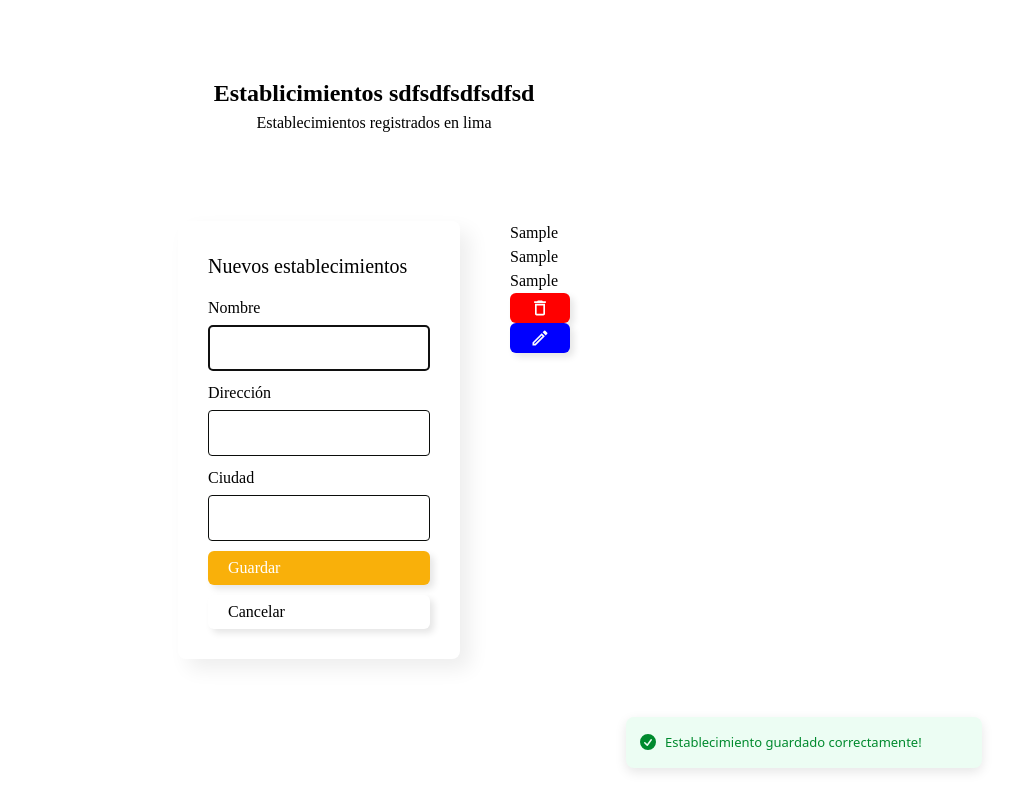
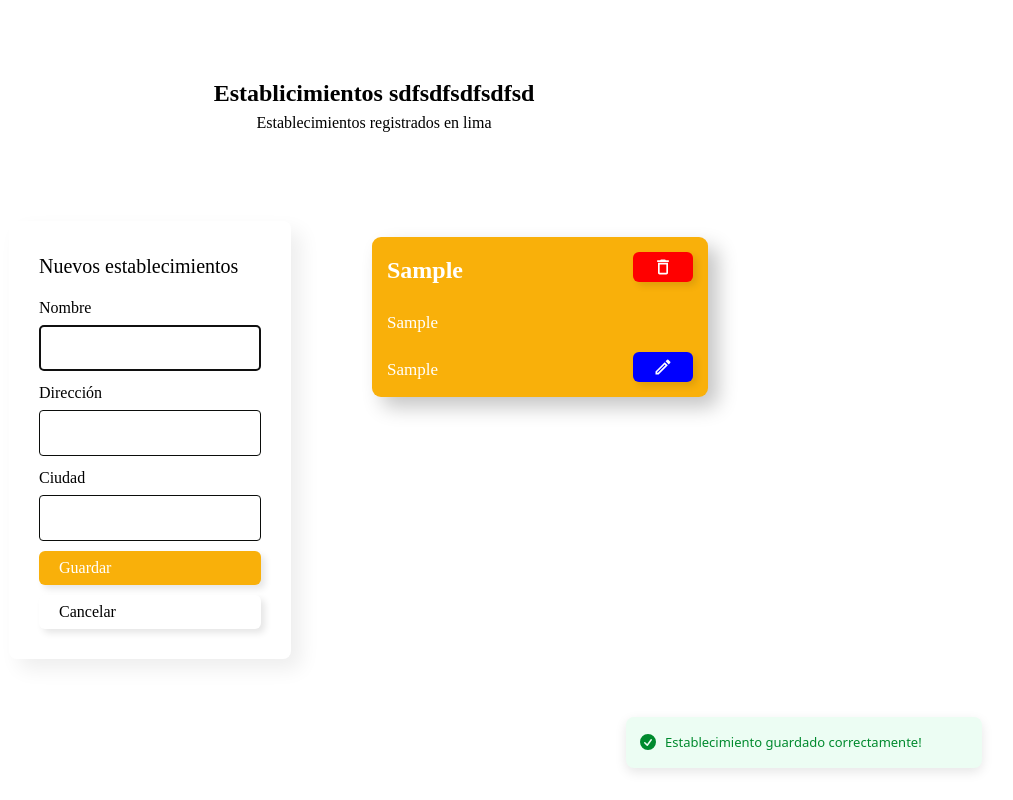
Before and after one commit to WizardRRR/crud-establishments, a React (Vite) app: page / in a window 1280 px wide. Both pictures are taken after typing "Sample", "Sample", "Sample" into the empty fields and a click on the button "Guardar". Shown: the whole page, without its empty margins (266-1279 px from the left). Built offline with nearby package versions, Linux system fonts and the light colour scheme.

Commit message:
StylesForEstablishment

```diff
--- a/src/App.jsx
+++ b/src/App.jsx
@@ -101,7 +101,7 @@ export default function App() {
             }
           />
         </div>
-        <div>
+        <div className={styles.containerList}>
           {establishments.length === 0 && <p>No hay establecimientos</p>}
           {establishments.map(establishment => (
             <Establishment
--- a/src/app.module.css
+++ b/src/app.module.css
@@ -22,6 +22,7 @@
 .header {
   align-self: center;
   text-align: center;
+
   & h1 {
     font-weight: var(--font-bold);
     font-size: var(--text-2xl);
@@ -37,3 +38,19 @@
 
 .footer {
 }
+
+.containerList {
+  max-height: 400px;
+  overflow-y: scroll;
+  padding: 0px 15px;
+}
+
+.containerList::-webkit-scrollbar-thumb {
+  width: 12px;
+  border-radius: 5px;
+  background-color: rgb(255, 166, 0);
+}
+
+.containerList::-webkit-scrollbar {
+  width: 12px;
+}
--- a/src/components/Establishment/Establishment.jsx
+++ b/src/components/Establishment/Establishment.jsx
@@ -13,10 +13,14 @@ export default function Establihsment({
   const { uuid, name, address, city } = establishment
 
   return (
+    <>
       <div className={styles.establishment}>
-      <p >{name}</p>
-      <p >{address}</p>
-      <p >{city}</p>
+        <div>
+        <p>{name}</p>
+        <p>{address}</p>
+        <p>{city}</p>
+        </div>
+        <div>
         <Button onClick={() => handleDelete(uuid)} backgroundColor='red'>
           <MdDeleteOutline size={20} />
         </Button>
@@ -24,6 +28,8 @@ export default function Establihsment({
           <MdOutlineModeEdit size={20} />
         </Button>
         </div>
+      </div>
+    </>
   )
 }
 
--- a/src/components/Establishment/establishment.module.css
+++ b/src/components/Establishment/establishment.module.css
@@ -1,3 +1,29 @@
-.establishment{
+.establishment {
+  display: flex;
+  justify-content: space-between;
+  margin: 1rem;
+  background-color: #f9b00a;
+  color: #ffff;
+  gap: 1.5rem;
+  box-shadow: 10px 10px 20px rgba(0, 0, 0, 0.233);
+  border-radius: 9px;
+  min-width: 21rem;
+  max-width: 21rem;
+  min-height: 10rem;
+  padding: 15px;
 
-}
+
+  & div {
+    display: flex;
+    flex-direction: column;
+    justify-content: space-between;
+    gap: 5px;
+    overflow-wrap: break-word;
+    font-size: 17px;
+
+    & p:first-child {
+      font-size: 24px;
+      font-weight: 900;
+    }
+      }
+    }
```
Also changed, not shown: 1 other file (tests, documents, lock files or other folders). Lines whose indentation alone changed are shown as unchanged.
